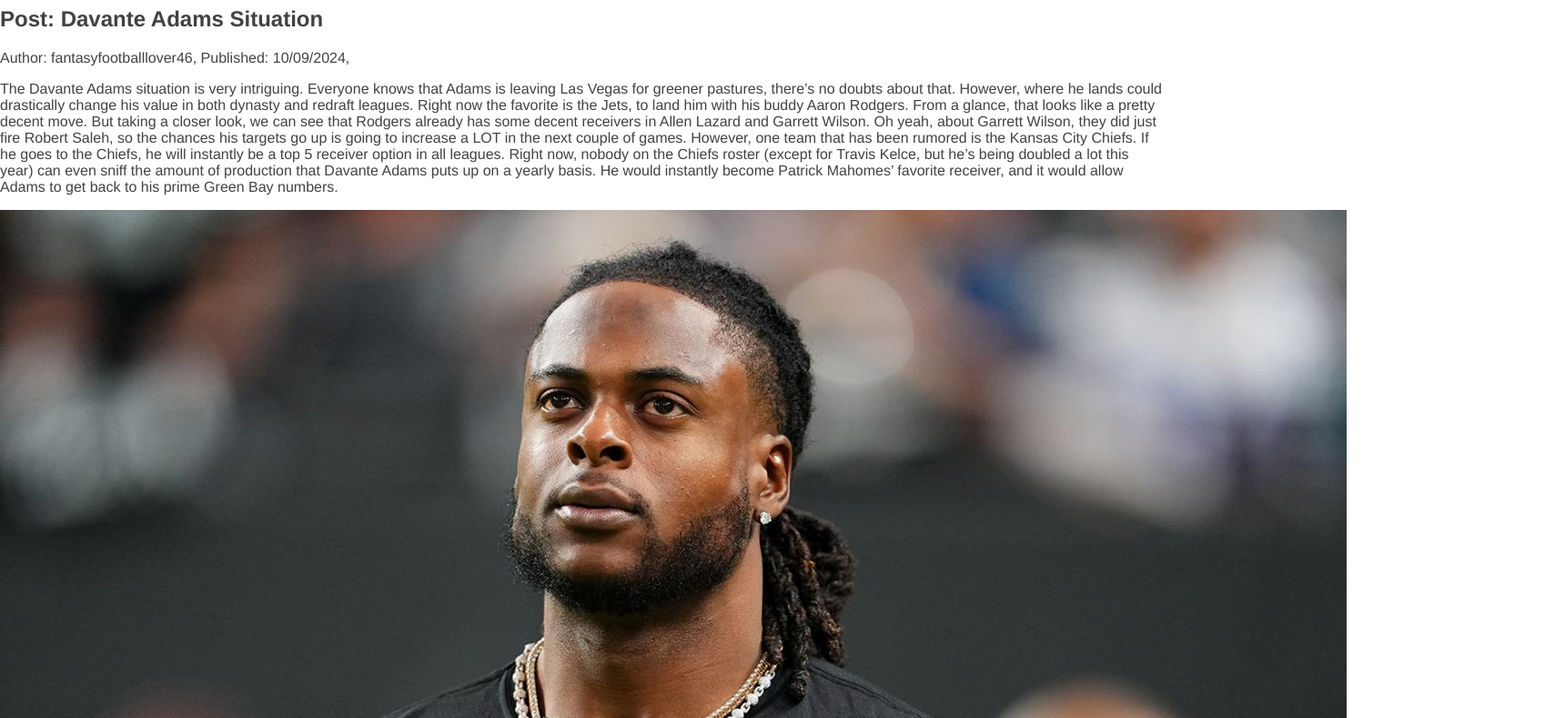
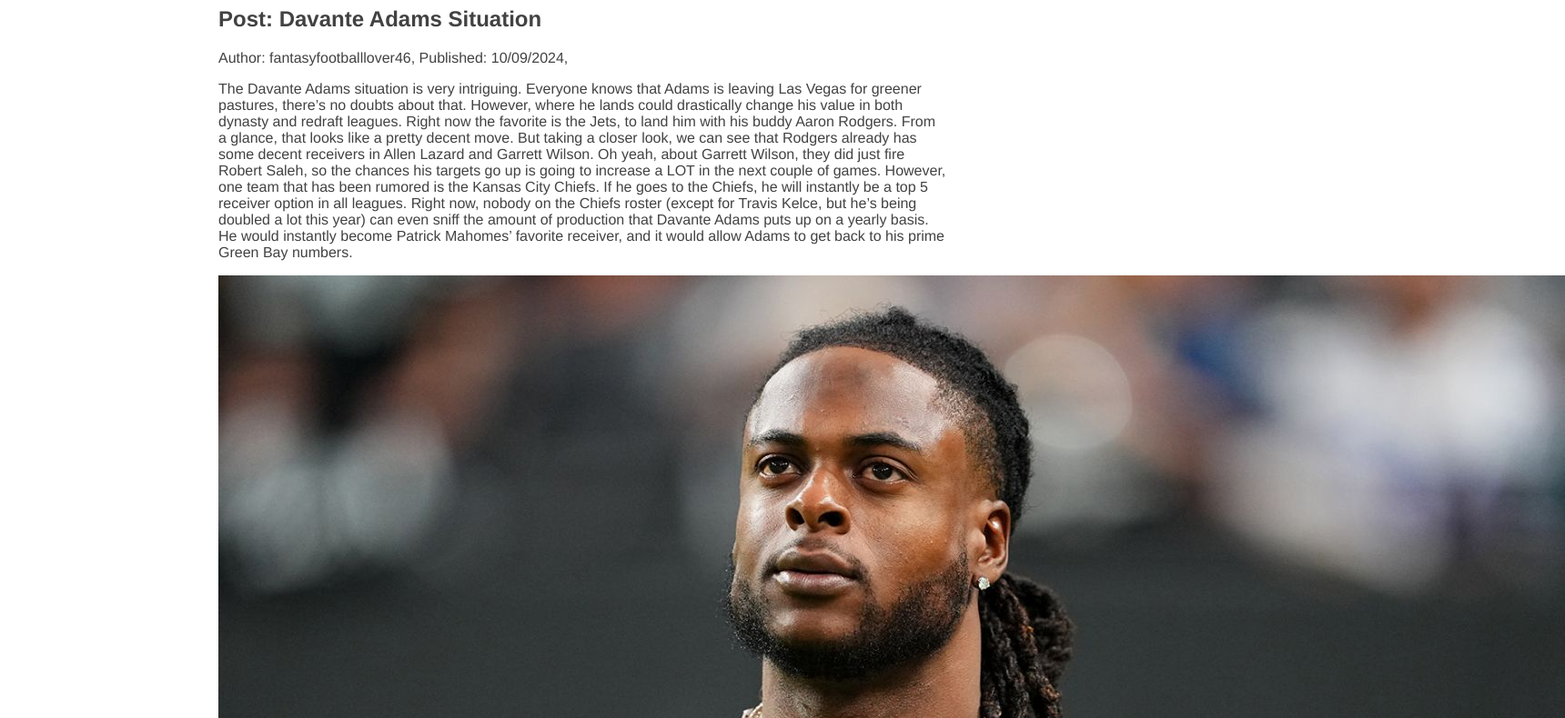
Before and after one commit to tjacobs2802/mi349_blog, a plain HTML site: page index.html in a window 1280 px wide. Shown: the part 88-878 px from the top of the page at 91% size, 1720 px wide, since content can reach past the window. Drawn offline with Linux system fonts and the light colour scheme.

Commit message:
changed main size and margins

```diff
--- a/screen.css
+++ b/screen.css
@@ -6,3 +6,8 @@ body{
     color: #424242;
 
 }
+
+main{
+    margin: 0 auto;
+    width: 800px;
+}
```
